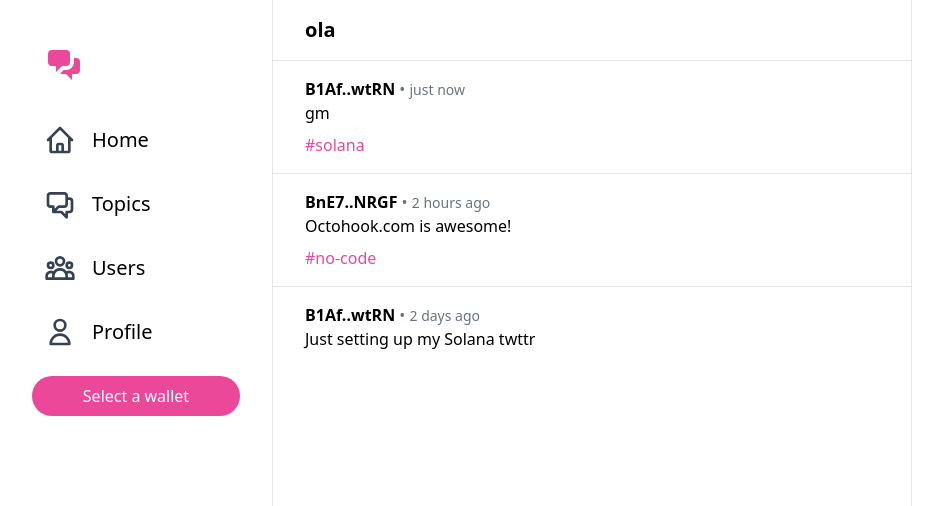
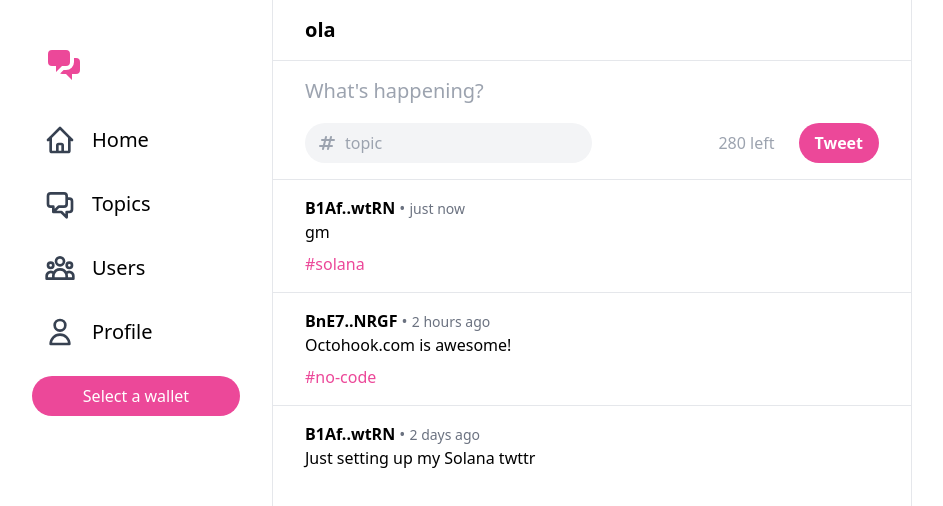
Before and after one commit to a-dagnicourt/solana-twitter-react, a Next.js app in the folder app/: page /Home in a window 1280 px wide. Shown: the top 506 px of the page, without its empty margins (176-1119 px from the left). Built offline with nearby package versions, Linux system fonts and the light colour scheme.

Commit message:
wip: add rhf + update form to basic display

```diff
--- a/app/components/TweetCard.jsx
+++ b/app/components/TweetCard.jsx
@@ -1,7 +1,6 @@
 import Link from 'next/link'
 
 export default function TweetCard({ tweet }) {
-  console.log(tweet)
   return (
     <div className="px-8 py-4">
       <div>
--- a/app/components/TweetForm.jsx
+++ b/app/components/TweetForm.jsx
@@ -1,79 +1,81 @@
-import Link from "next/link";
-import { computed, ref, toRefs } from "vue";
-import {
-  useAutoresizeTextarea,
-  useCountCharacterLimit,
-  useSlug,
-} from "@/composables";
-import { sendTweet } from "@/api";
+import { useEffect, useState } from 'react'
+import { useForm } from 'react-hook-form'
 
-export default function TweetForm() {
-  // Props.
-  const props = defineProps({
-    forcedTopic: String,
-  });
-  const { forcedTopic } = toRefs(props);
+import { useSlug, useCountCharacterLimit } from '../utils/'
+import { sendTweet } from '../pages/api/send-tweet'
+
+export default function TweetForm({ added, forcedTopic }) {
+  const {
+    register,
+    handleSubmit,
+    watch,
+    formState: { errors },
+  } = useForm()
+  const onSubmit = (data) => console.log(data)
+  console.log(watch('effectiveTopic'))
+  useEffect(() => {
+    errors.content
+  }, [])
 
   // Form data.
-  const content = ref("");
-  const topic = ref("");
-  const slugTopic = useSlug(topic);
-  const effectiveTopic = computed(() => forcedTopic.value ?? slugTopic.value);
+  const [topic, setTopic] = useState('')
+  const slugTopic = useSlug(topic)
+  const effectiveTopic = forcedTopic && (forcedTopic.value ?? slugTopic.value)
 
   // Auto-resize the content's textarea.
-  const textarea = ref();
-  useAutoresizeTextarea(textarea);
+  const [textarea, setTextarea] = useState()
+  // useAutoresizeTextarea(textarea)
 
   // Character limit / count-down.
-  const characterLimit = useCountCharacterLimit(content, 280);
-  const characterLimitColour = computed(() => {
-    if (characterLimit.value < 0) return "text-red-500";
-    if (characterLimit.value <= 10) return "text-yellow-500";
-    return "text-gray-400";
-  });
+  const characterLimit = useCountCharacterLimit(watch('content'), 280)
+  let characterLimitColour = 'text-gray-400'
+  if (characterLimit <= 10) characterLimitColour = 'text-yellow-500'
+  if (characterLimit < 0) characterLimitColour = 'text-red-500'
 
   // Permissions.
-  const connected = ref(true); // TODO: Check connected wallet.
-  const canTweet = computed(() => content.value && characterLimit.value > 0);
+  const [connected, setConnected] = useState(true) // TODO: Check connected wallet.
 
   // Actions.
-  const emit = defineEmits(["added"]);
   const send = async () => {
-    if (!canTweet.value) return;
-    const tweet = await sendTweet(effectiveTopic.value, content.value);
-    emit("added", tweet);
-    topic.value = "";
-    content.value = "";
-  };
+    const tweet = await sendTweet(effectiveTopic.value, content.value)
+    topic.value = ''
+    content.value = ''
+  }
   return (
-    // <Home>
     <>
-      <div v-if="connected" className="px-8 py-4 border-b">
+      {connected ? (
+        <form onSubmit={handleSubmit(onSubmit)} className="border-b px-8 py-4">
           {/* <!-- Content field. --> */}
           <textarea
-          ref="textarea"
+            {...register('content', {
+              required: true,
+              maxLength: 280,
+            })}
+            id="content"
             rows="1"
-          className="text-xl w-full focus:outline-none resize-none mb-3"
+            className="mb-3 w-full resize-none text-xl focus:outline-none"
             placeholder="What's happening?"
-          v-model="content"
           ></textarea>
+          {errors.content && 'Content is required'}
 
-        <div className="flex flex-wrap items-center justify-between -m-2">
+          <div className="-m-2 flex flex-wrap items-center justify-between">
             {/* <!-- Topic field. --> */}
             <div className="relative m-2 mr-4">
               <input
+                {...register('effectiveTopic')}
                 type="text"
                 placeholder="topic"
-              className="text-pink-500 rounded-full pl-10 pr-4 py-2 bg-gray-100"
-              value="effectiveTopic"
-              disabled="forcedTopic"
-              input="topic = $event.target.value"
+                className="rounded-full bg-gray-100 py-2 pl-10 pr-4 text-pink-500"
+                disabled={forcedTopic}
               />
-            <div className="absolute left-0 inset-y-0 flex pl-3 pr-2">
+              <div className="absolute inset-y-0 left-0 flex pl-3 pr-2">
                 <svg
                   xmlns="http://www.w3.org/2000/svg"
-                className="h-5 w-5 m-auto"
-                className="effectiveTopic ? 'text-pink-500' : 'text-gray-400'"
+                  className={
+                    (watch('effectiveTopic')
+                      ? 'text-pink-500 '
+                      : 'text-gray-400 ') + 'm-auto h-5 w-5'
+                  }
                   viewBox="0 0 20 20"
                   fill="currentColor"
                 >
@@ -85,33 +87,31 @@ export default function TweetForm() {
                 </svg>
               </div>
             </div>
-          <div className="flex items-center space-x-6 m-2 ml-auto">
+            <div className="m-2 ml-auto flex items-center space-x-6">
               {/* <!-- Character limit. --> */}
-            <div className="characterLimitColour">
-              {{ characterLimit }} left
-            </div>
+              <div className={characterLimitColour}>{characterLimit} left</div>
 
               {/* <!-- Tweet button. --> */}
               <button
-              className="text-white px-4 py-2 rounded-full font-semibold"
-              disabled="! canTweet"
-              className="canTweet ? 'bg-pink-500' : 'bg-pink-300 cursor-not-allowed'"
-              click="send"
+                disabled={errors.content}
+                className={
+                  (!errors.content
+                    ? 'bg-pink-500 '
+                    : 'cursor-not-allowed bg-pink-300 ') +
+                  'rounded-full px-4 py-2 font-semibold text-white'
+                }
+                type="submit"
               >
                 Tweet
               </button>
             </div>
           </div>
-      </div>
-
-      <div
-        v-else
-        className="px-8 py-4 bg-gray-50 text-gray-500 text-center border-b"
-      >
+        </form>
+      ) : (
+        <div className="border-b bg-gray-50 px-8 py-4 text-center text-gray-500">
           Connect your wallet to start tweeting...
         </div>
+      )}
     </>
-
-    // </Home>
-  );
+  )
 }
--- a/app/components/TweetList.jsx
+++ b/app/components/TweetList.jsx
@@ -1,15 +1,12 @@
-import TweetCard from "./TweetCard";
+import TweetCard from './TweetCard'
 
 export default function TweetList(props) {
-  const { tweets, loading } = props;
-  const orderedTweets = tweets
-    .slice()
-    .sort((a, b) => b.timestamp - a.timestamp);
-  console.log(orderedTweets);
+  const { tweets, loading } = props
+  const orderedTweets = tweets.slice().sort((a, b) => b.timestamp - a.timestamp)
   return (
     <>
       {loading ? (
-        <div className="p-8 text-gray-500 text-center">Loading...</div>
+        <div className="p-8 text-center text-gray-500">Loading...</div>
       ) : (
         <div className="divide-y">
           {orderedTweets.map((tweet, i) => (
@@ -18,5 +15,5 @@ export default function TweetList(props) {
         </div>
       )}
     </>
-  );
+  )
 }
--- a/app/pages/Home.jsx
+++ b/app/pages/Home.jsx
@@ -1,24 +1,24 @@
-import { useEffect, useState } from "react";
-import TweetList from "../components/TweetList";
-import Base from "../templates/Base";
-import { fetchTweets } from "./api/fetch-tweets";
-// import TweetForm from "../components/TweetForm";
+import { useEffect, useState } from 'react'
+import TweetList from '../components/TweetList'
+import Base from '../templates/Base'
+import { fetchTweets } from './api/fetch-tweets'
+import TweetForm from '../components/TweetForm'
 
 export default function Home() {
-  const [tweets, setTweets] = useState([]);
-  const [loading, setLoading] = useState(true);
+  const [tweets, setTweets] = useState([])
+  const [loading, setLoading] = useState(true)
 
-  const addTweet = (tweet) => tweets.value.push(tweet);
+  const addTweet = (tweet) => tweets.value.push(tweet)
 
   useEffect(() => {
     fetchTweets()
       .then((fetchedTweets) => setTweets(fetchedTweets))
-      .finally(() => setLoading(false));
-  }, []);
+      .finally(() => setLoading(false))
+  }, [])
   return (
     <Base>
-      {/* <TweetForm added={addTweet} /> */}
+      <TweetForm added={addTweet} />
       <TweetList tweets={tweets} loading={loading} />
     </Base>
-  );
+  )
 }
--- a/app/utils/index.js
+++ b/app/utils/index.js
@@ -1,4 +1,3 @@
 export * from './useAutoresizeTextarea'
 export * from './useCountCharacterLimit'
-export * from './useFromRoute'
 export * from './useSlug'
--- a/app/utils/useAutoresizeTextarea.js
+++ b/app/utils/useAutoresizeTextarea.js
@@ -1,4 +1,4 @@
-import { watchEffect } from "vue"
+import { useEffect } from 'react'
 
 export const useAutoresizeTextarea = (element) => {
   const resizeTextarea = () => {
@@ -6,10 +6,15 @@ export const useAutoresizeTextarea = (element) => {
     element.value.style.height = element.value.scrollHeight + 'px'
   }
 
-    watchEffect(onInvalidate => {
-        if (! element.value) return
+  useEffect(
+    (onInvalidate) => {
+      if (!element.value) return
       resizeTextarea()
       element.value.addEventListener('input', resizeTextarea)
-        onInvalidate(() => element.value?.removeEventListener('input', resizeTextarea))
-    })
+      onInvalidate(() =>
+        element.value?.removeEventListener('input', resizeTextarea)
+      )
+    },
+    [element]
+  )
 }
--- a/app/utils/useCountCharacterLimit.js
+++ b/app/utils/useCountCharacterLimit.js
@@ -1,8 +1,9 @@
-import { ref, watchEffect } from "vue"
+import { useEffect, useState } from 'react'
 
 export const useCountCharacterLimit = (text, limit) => {
-    const characterLimit = ref(0)
-    watchEffect(() => characterLimit.value = limit - text.value?.length)
+  if (text == undefined) text = 0
+  const [characterLimit, setCharacterLimit] = useState(0)
+  useEffect(() => setCharacterLimit(limit - text.length), [text, limit])
 
-    return characterLimit
+  return characterLimit
 }
--- a/app/utils/useSlug.js
+++ b/app/utils/useSlug.js
@@ -1,11 +1,7 @@
-import { computed } from 'vue'
-
-export const useSlug = text => {
-    return computed(() => {
-        return (text.value || '')
-            .toLowerCase()
-            .replace(/[^a-z0-9 -]/g, '')
-            .replace(/\s+/g, '-')
-            .replace(/-+/g, '-')
-    })
+export const useSlug = (text) => {
+  return (text.value || '')
+    .toLowerCase()
+    .replace(/[^a-z0-9 -]/g, '')
+    .replace(/\s+/g, '-')
+    .replace(/-+/g, '-')
 }
```
Also changed, not shown: app/package.json (+4 -3 lines), app/utils/useFromRoute.js (deleted, +0 -9 lines), 1 other file (tests, documents, lock files or other folders). Lines whose indentation alone changed are shown as unchanged.
